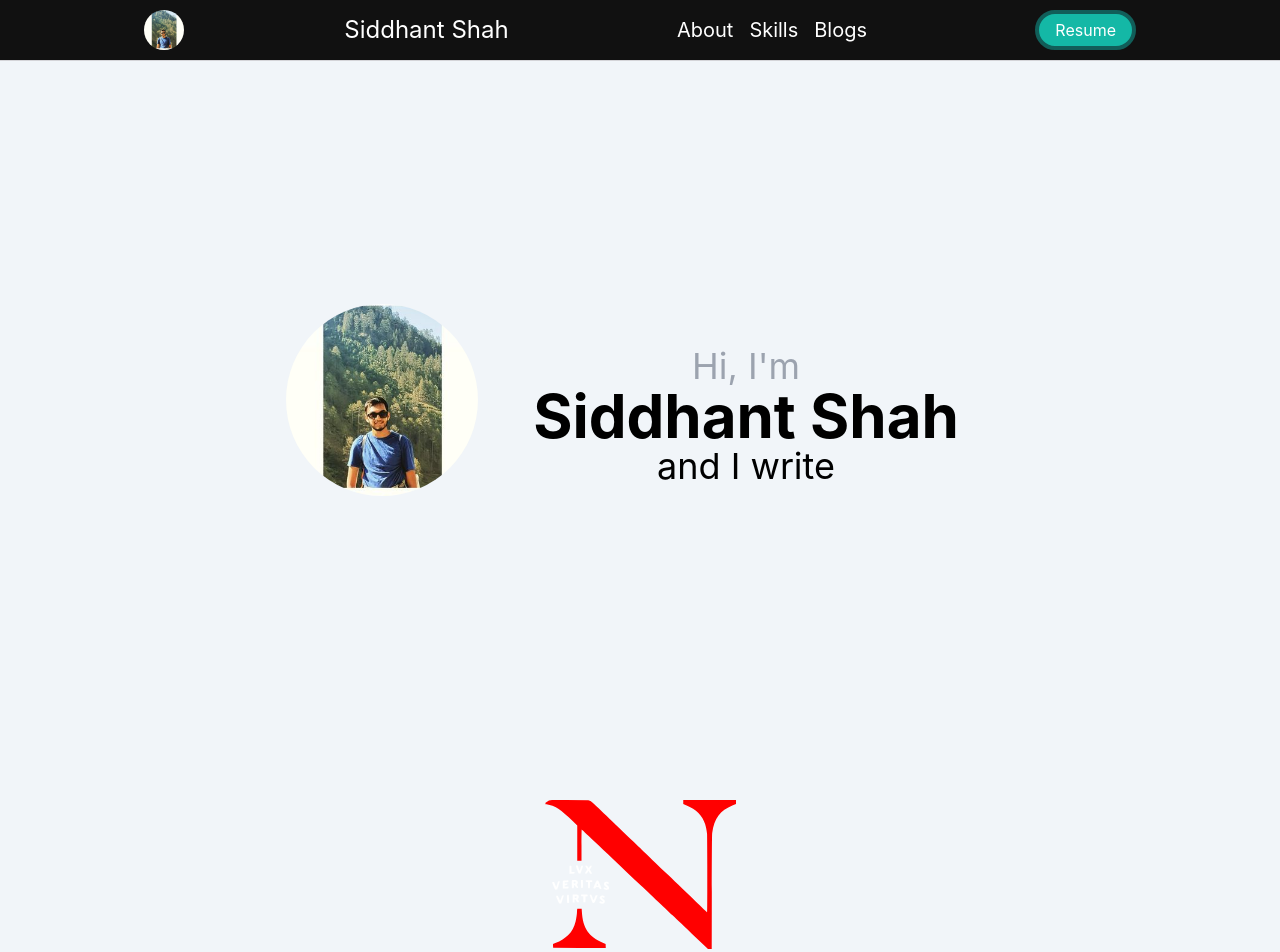
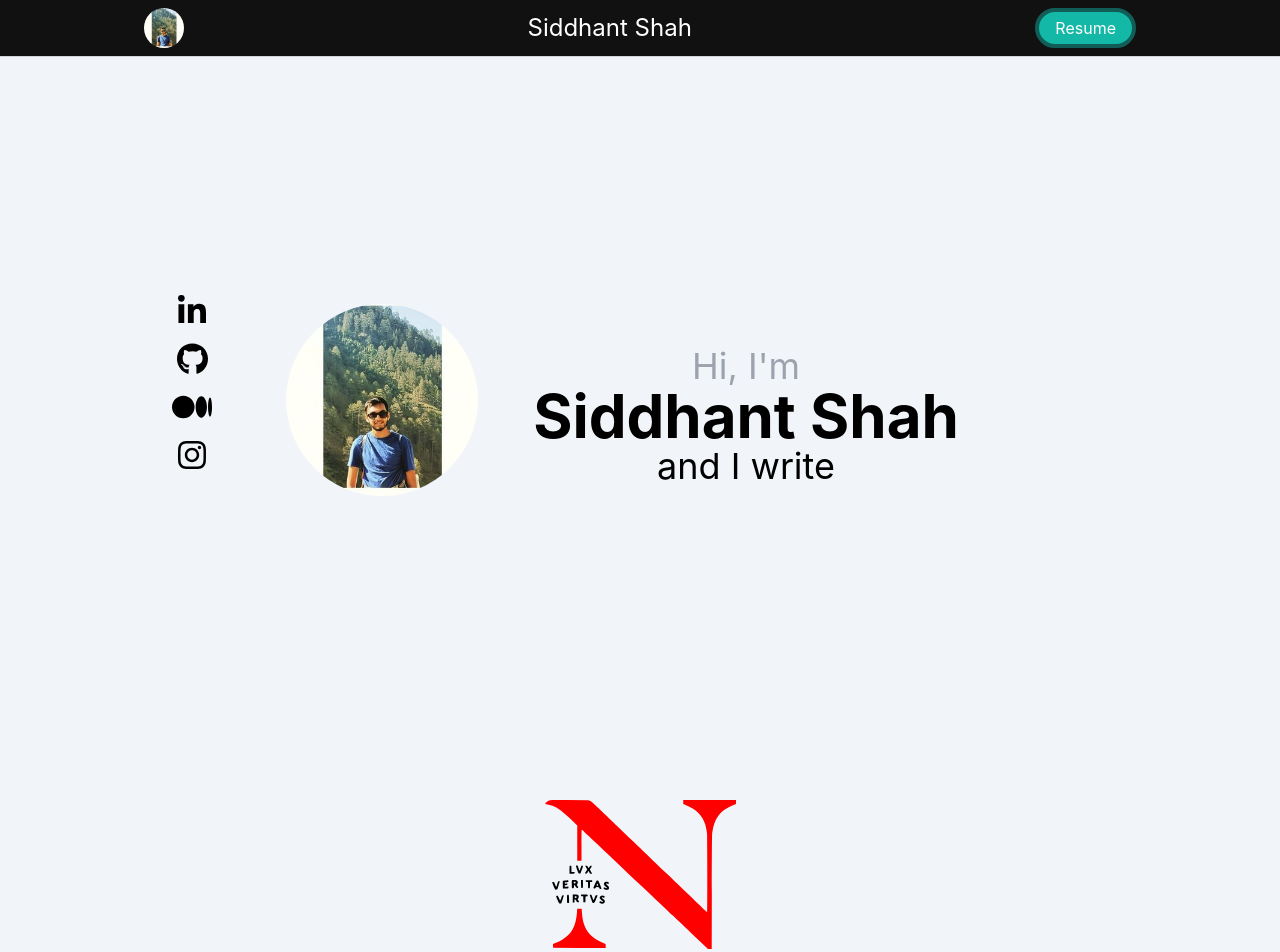
Before and after one commit to Pulkitxm/my-website, a React (Create React App) app: page / in a window 1280 px wide. Shown: the top 952 px of the page. Built offline with nearby package versions, Linux system fonts and the light colour scheme.

Commit message:
Attempting my first deployment, before adding browser router

```diff
--- a/package.json
+++ b/package.json
@@ -3,6 +3,7 @@
   "version": "0.1.0",
   "private": true,
   "dependencies": {
+    "@fortawesome/fontawesome-svg-core": "^6.3.0",
     "@fortawesome/free-brands-svg-icons": "^6.2.1",
     "@fortawesome/free-solid-svg-icons": "^6.2.1",
     "@fortawesome/react-fontawesome": "^0.2.0",
--- a/src/App.js
+++ b/src/App.js
@@ -1,10 +1,10 @@
 
 import './App.css';
-import {useEffect} from 'react'
+import {useEffect} from 'react';
 import AOS from 'aos';
 import Navbar from './components/Navbar';
 import Homepage from './components/Homepage';
-import './components/branding.css'
+import './components/branding.css';
 
 function App() {
   useEffect(() => {
@@ -20,7 +20,7 @@ function App() {
   localStorage.theme = "light";
   return (
     <div className="App">
-      <div className="px-6 lg:px-20 xl:px-36 bg-slate-100 dark:bg-dark-900 dark:text-white dark:">
+      <div className="px-6 lg:px-20 xl:px-36 bg-slate-100 dark:bg-dark-900 dark:text-white ">
       <Navbar />
       <Homepage/>
     </div>
--- a/src/components/Education/Education.js
+++ b/src/components/Education/Education.js
@@ -1,9 +1,16 @@
 import React from "react";
 import EducationCard from "./EducationCard";
 import sppu from '../../assets/uop_logo.png';
-import northeastern from '../../assets/NortheasternLogodark.svg';
+import northeasternDark from '../../assets/NortheasternLogodark.svg';
+import northeasternLight from '../../assets/NortheasternLogo.svg';
 
 export default function Education() {
+    if(localStorage.theme == 'light') {
+        var northeastern = northeasternLight;
+    }
+    else {
+        var northeastern = northeasternLight;
+    }
     const northesatern_deets = {
         schoolname: "Northeastern University",
         schooldeets: `I am building on top of the strong research foundation from Pune University in the fields of Software Development and Artificial Intelligence.
--- a/src/components/Education/EducationCard.js
+++ b/src/components/Education/EducationCard.js
@@ -15,32 +15,40 @@ export default function EducationCard(args) {
     </>
         )
     }
-    return(
-             <div className="flex flex-col rounded-lg" >
-                { args.flip?
+    // return(
+    //          <div className="flex flex-col rounded-lg" >
+    //             { args.flip?
 
 
-                     <>
-                        {/* <div className="flex-row">
-                            <h3 className=" text-xl md:text-2xl font-medium mb-2">{args.schoolname}</h3>
-                        </div> */}
-                     {text_container(args.schoolname, args.schooldeets, args.timeframe)}
-                     <div className=" items-center">
-                         <img class="inline w-fit h-fit md:h-auto object-cover md:w-48 rounded-b-lg md:rounded-none md:rounded-r-lg" src={args.logo} alt="" />
-                     </div>
+    //                  <>
+    //                     {/* <div className="flex-row">
+    //                         <h3 className=" text-xl md:text-2xl font-medium mb-2">{args.schoolname}</h3>
+    //                     </div> */}
+    //                  {text_container(args.schoolname, args.schooldeets, args.timeframe)}
+    //                  <div className=" items-center">
+    //                      <img class="inline w-fit h-fit md:h-auto object-cover md:w-48 rounded-b-lg md:rounded-none md:rounded-r-lg" src={args.logo} alt="" />
+    //                  </div>
 
-                 </>
-                :
-                <>
+    //              </>
+    //             :
+                // <>
 
-                <div className=" items-center">
-                    {console.log(args.logo)}
-                <img className=" inline w-fit h-fit md:h-auto object-cover md:w-48 rounded-t-lg md:rounded-none md:rounded-l-lg" src={args.logo} alt="" />
+                // <div className=" items-center ">
+                // <img className=" inline  object-cover w-48 rounded-t-lg md:rounded-none md:rounded-l-lg" src={args.logo} alt="" />
+                // </div>
+                // {text_container(args.schoolname, args.schooldeets, args.timeframe)}
+                // </>
+    //     }
+    // </div>
+
+    // )
+    return (
+        <>
+
+                <div className=" items-center ">
+                <img className=" inline  object-cover w-48 rounded-t-lg md:rounded-none md:rounded-l-lg" src={args.logo} alt="" />
                 </div>
                 {text_container(args.schoolname, args.schooldeets, args.timeframe)}
                 </>
-        }
-    </div>
-
     )
 }
--- a/src/components/Homepage.js
+++ b/src/components/Homepage.js
@@ -1,17 +1,15 @@
 
 import React, {useState} from 'react';
-// import { FontAwesomeIcon } from '@fortawesome/react-fontawesome';
-// import {faCircleArrowRight, } from "@fortawesome/free-solid-svg-icons";
-// import {  faGithub, faInstagram, faLinkedinIn } from "@fortawesome/free-brands-svg-icons";
 import profile from '../assets/n.jpg'
 import text_writer from './text_writer';
 import "./Homepage.css";
 import Skills from './Skills';
 import Education from './Education/Education';
+import SocialLinks from './SocialLinks';
 
 export default function Homepage()  {
     const [loaded, setLoaded] = useState(true);
-    const lines = ["programs.","blogs.","poems.", "stories."]
+    const lines = ["programs.","blogs.","poems.", "stories."];
     text_writer();
     return(
         <>
@@ -24,13 +22,14 @@ export default function Homepage()  {
                 </div>
                 : null
         }
-        <div id="home" className={`flex w-full h-screen flex-col md:flex-row gap-5 items-center justify-center relative `}>
+
+        <div id="home" className={`flex w-full h-screen gap-5 items-center justify-center relative flex-col md:flex-row  `}>
 
             <div className='w-16 md:w-32 lg:w-48'>
                 <img data-aos="flip-right" data-aos-duration="1500" data-aos-offset="200" className='rounded-full' src={profile} onLoad={() => setLoaded(false)}/>
             </div>
+
             <div className='md:w-3/6' data-aos="fade-right" data-aos-duration="1000" data-aos-offset="100" >
-
             <link href="https://fonts.googleapis.com/css?family=Raleway:200,100,400" rel="stylesheet" type="text/css" />
                 <div className=" flex flex-col w-full mt-8">
                 <p className="text-4xl text-gray-400">Hi, I'm</p>
@@ -40,9 +39,15 @@ export default function Homepage()  {
                     data-period="200"
                     data-rotate={lines}
                     ></span></h4>
+
+                </div>
+                <div className='md:absolute md:left-0 md:top-1/3'>
+                    <SocialLinks/>
                 </div>
             </div>
+
         </div>
+
         <Education/>
         <Skills/>
 
--- a/src/components/Navbar.js
+++ b/src/components/Navbar.js
@@ -9,11 +9,6 @@ export default function Navbar() {
         <div className="flex justify-between items-center text-white">
             <img src={logo} className=" w-10 rounded-full" alt="logo by tirch studio" />
             <a href="#home" className='text-2xl'>Siddhant Shah</a>
-            <ul className="hidden md:flex">
-            <li className="p-2 md:text-xl"><a href="#about" className="hover:underline">About</a></li>
-            <li className="p-2 md:text-xl"><a href="#skills" className="hover:underline">Skills</a></li>
-            <li className="p-2 md:text-xl"><a href="#blogs" className="hover:underline">Blogs</a></li>
-            </ul>
             <a href={resume} rel="noreferrer" target="_blank" className=" bg-teal-500 rounded-full px-4 py-1 border border-teal-800 border-4">Resume</a>
         </div>
 
--- /dev/null
+++ b/src/components/SocialLinks.js
@@ -0,0 +1,41 @@
+import social from './socialData.json';
+import { faLinkedin } from '@fortawesome/free-brands-svg-icons';
+
+import { FontAwesomeIcon } from '@fortawesome/react-fontawesome';
+import {faCircleArrowRight, } from "@fortawesome/free-solid-svg-icons";
+import {  faGithub, faInstagram, faLinkedinIn, faMedium } from "@fortawesome/free-brands-svg-icons";
+const SocialLinks = () => {
+
+    // return(
+    //     <div>
+    //         {
+    //             social.links.map(
+    //                 (value,index) => (
+    //                     <div>
+    //                         {value.WebsiteName}
+    //                     </div>
+    //                 )
+    //             )
+    //         }
+    //     </div>
+    // );
+    return (<div>
+
+    <ul className='flex flex-row m-7 justify-center items-center md:flex-col inset-0 gap-4'>
+        <li>
+            <a href='https://linkedin.com/in/thesidshah' rel="noreferrer" target="_blank"><FontAwesomeIcon size='2xl' icon={faLinkedinIn} /></a>
+        </li>
+       <li>
+            <a href='https://github.com/thesidshah' rel="noreferrer" target="_blank"><FontAwesomeIcon size='2xl' icon={faGithub} /></a>
+       </li>
+        <li>
+            <a href='https://siddhant-shah.medium.com/' rel="noreferrer" target="_blank"><FontAwesomeIcon size='2xl' icon={faMedium} /></a>
+        </li>
+        <li>
+        <a href='https://instagram.com/thebrainbubble' rel="noreferrer" target="_blank"><FontAwesomeIcon size='2xl' icon={faInstagram} /></a>
+        </li>
+
+    </ul>
+</div>);
+}
+export default SocialLinks;
--- /dev/null
+++ b/src/components/socialData.json
@@ -0,0 +1,6 @@
+{"links":[
+    {"WebsiteName": "LinkedIn", "WebsiteURL":"https://www.linkedin.com/in/thesidshah/", "WebsiteLogoLight":"../assets/Socials/linkedin.svg","WebsiteLogoDark":""},
+    {"WebsiteName":"Github", "WebsiteURL":"https://github.com/thesidshah", "WebsiteLogoLight":"../assets/Socials/github.svg","WebsiteLogoDark":""},
+    {"WebsiteName":"Medium","WebsiteURL":"https://siddhant-shah.medium.com/", "WebsiteLogoLight":"../assets/Socials/medium.svg","WebsiteLogoDark":""}
+    ]
+}
```
Also changed, not shown: 1 other file (tests, documents, lock files or other folders).
